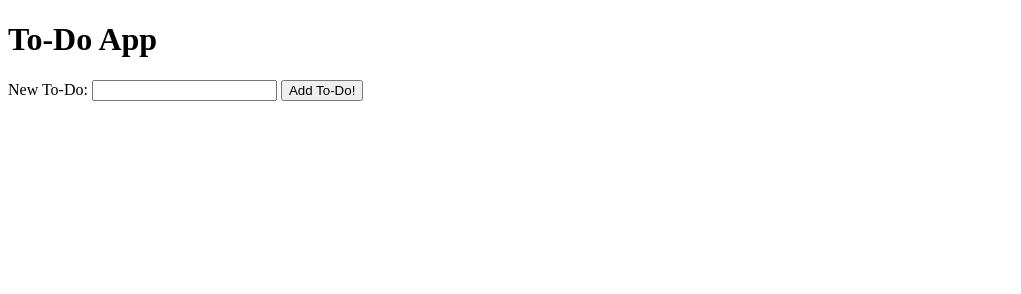
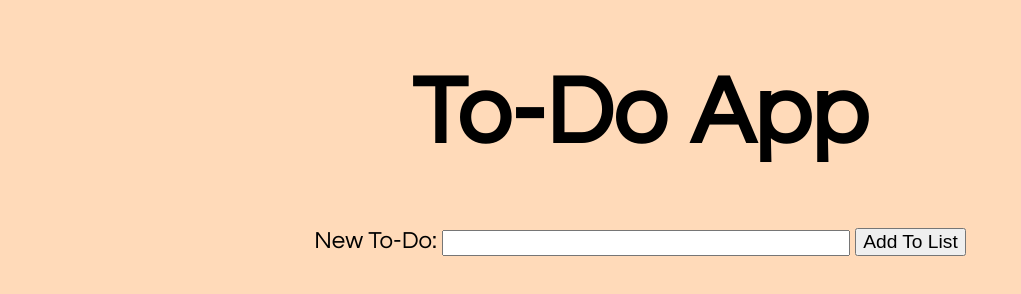
Before and after one commit to amyewitt/to-do-app, a plain HTML site: page index.html in a window 1280 px wide. Shown: the whole page, without its empty margins (0-1021 px from the left). Drawn offline with Linux system fonts and the light colour scheme.

Commit message:
still working 2/15

```diff
--- a/app.js
+++ b/app.js
@@ -2,7 +2,7 @@ function onReady() {
   const addToDoForm = document.getElementById('addToDoForm');
   const newToDoText = document.getElementById('newToDoText');
   const toDoList = document.getElementById('toDoList');
-  const deleteItem = document.getElementById('deleteItem')
+  const deleteItem = document.getElementById('deleteItem');
 
   addToDoForm.addEventListener('submit',  event => {
     event.preventDefault();
@@ -26,10 +26,13 @@ function onReady() {
     button.type = "button";
 
     // label button as x (delete)
-    button.innerHTML = 'X';
+    button.innerHTML = 'delete';
 
     // set the title
     newLi.textContent = title;
+
+    // attach the li to the ul
+    toDoList.appendChild(newLi);
 
     // attach the checkbox to the li
     newLi.appendChild(checkbox);
@@ -37,18 +40,10 @@ function onReady() {
     // attach the delete button to the li
     newLi.appendChild(button);
 
-    // attach the li to the ul
-    toDoList.appendChild(newLi);
-
     // empty the input
     newToDoText.value = '';
 
   });
-
-  deleteItem.addEventListener('submit',  function deleteItem () {
-    let x = document.getElementById("newLi");
-    x.remove();
-  )};
 
 }
 
--- a/index.html
+++ b/index.html
@@ -3,6 +3,7 @@
   <head>
     <meta name="viewport" content="width=device-width, initial-scale=1">
     <title>To-Do App</title>
+    <link rel="stylesheet" href="style.css">
   </head>
   <body>
     <h1>To-Do App</h1>
@@ -10,10 +11,10 @@
     <form id="addToDoForm">
       <label for="newToDoText">New To-Do:</label>
       <input type="text" id="newToDoText">
-      <button type="submit">Add To-Do!</button>
+      <button type="submit">Add To List</button>
     </form>
 
-    <ul id="toDoList">
+    <ul style="list-style:none" id="toDoList">
     </ul>
 
     <script src="app.js"></script>
--- a/style.css
+++ b/style.css
@@ -0,0 +1,28 @@
+body  {
+  background-color: #ffdab9;
+  font-family: Century Gothic;
+}
+
+h1 {
+  text-align: center;
+  font-size: 6rem;
+}
+
+#addToDoForm {
+  text-align: center;
+  font-size: 1.5rem;
+}
+
+input {
+  height: 20px;
+  width: 400px;
+}
+
+button {
+  font-size: 1.2rem;
+}
+
+ul {
+  padding-left: 515px;
+  color: #2F4F4F;
+}
```
